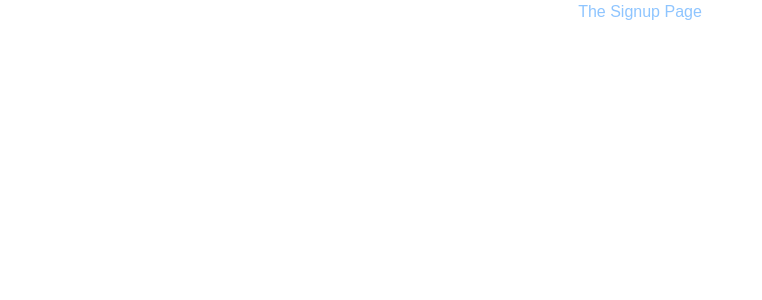
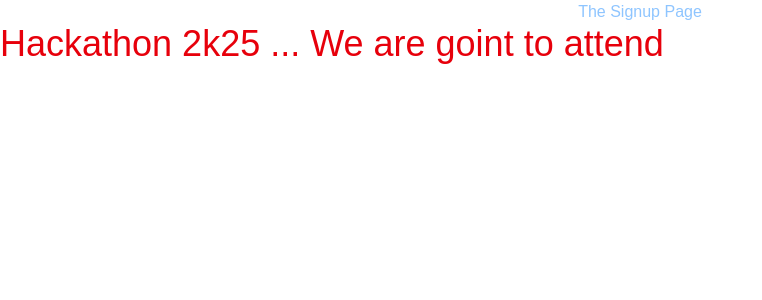
Before and after one commit to Sourabhpdnker/hackathonsampleproject, a Next.js app: page /signup in a window 1280 px wide. Shown: the top 300 px of the page, without its empty margins (0-762 px from the left). Built offline with nearby package versions, Linux system fonts and the light colour scheme.

Commit message:
added title

```diff
--- a/src/pages/signup/index.jsx
+++ b/src/pages/signup/index.jsx
@@ -1,5 +1,6 @@
 export default function signup(){
     return (
-        <div><h1 className="text-center text-blue-300 bg-grey-300">The Signup Page</h1></div>
+        <div><h1 className="text-center text-blue-300 bg-grey-300">The Signup Page</h1>
+        <h2 className="text-4xl text-red-600">Hackathon 2k25 ... We are goint to attend </h2></div>
     );
 }
```
